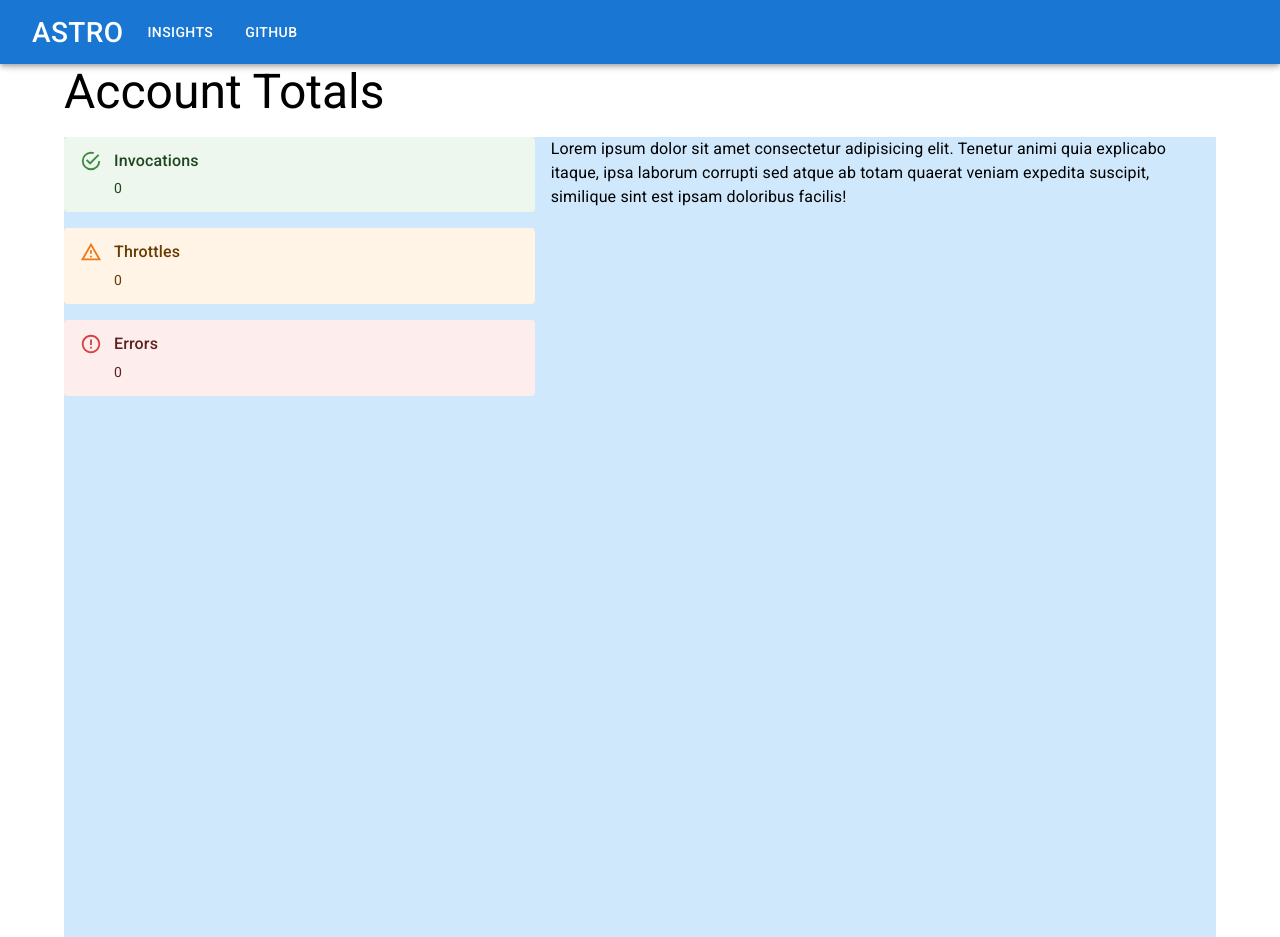
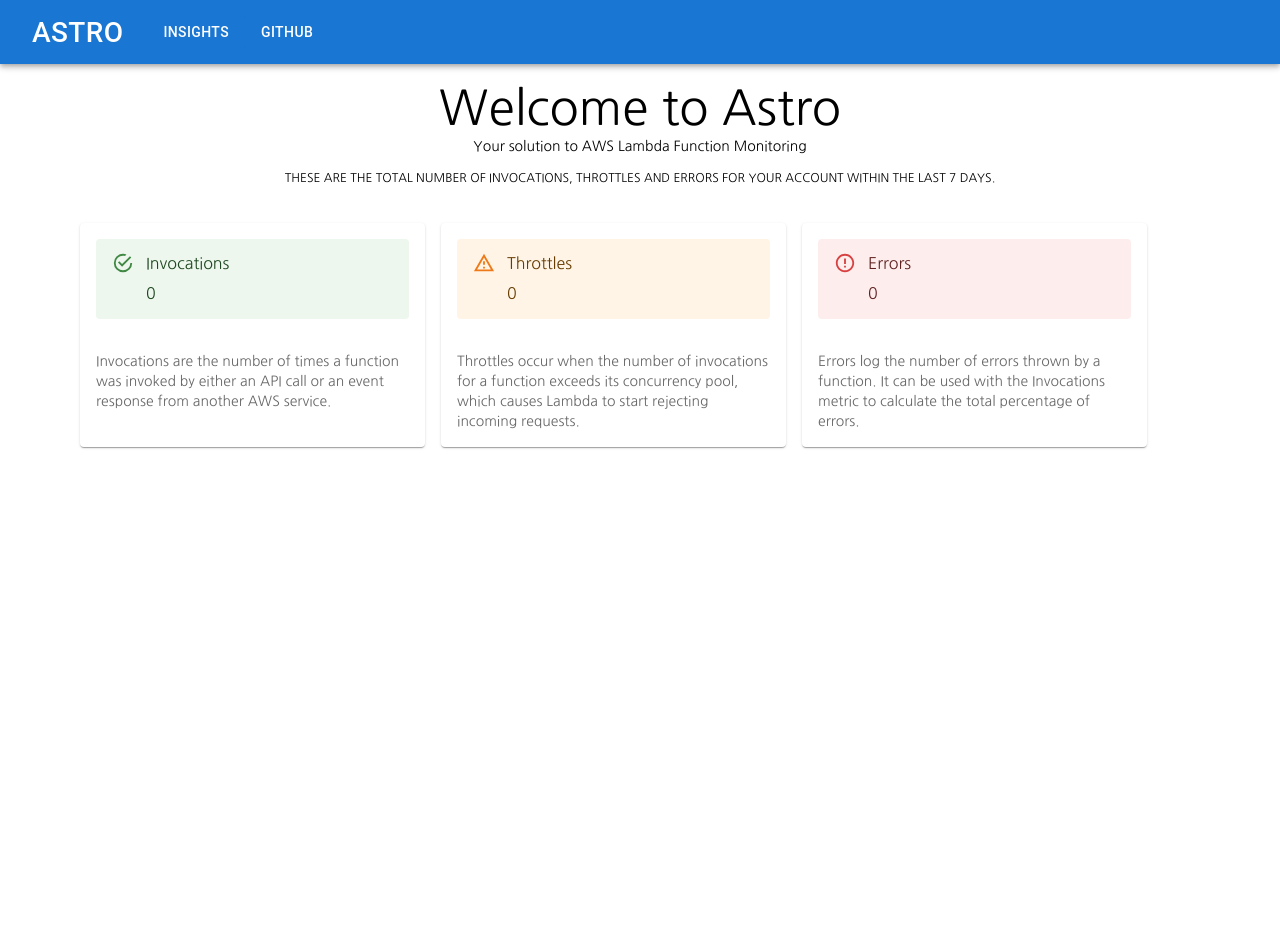
Before and after one commit to oslabs-beta/ASTRO, a React app: page / in a window 1280 px wide. After the commit the page ends 800 px from the top, so only its background shows below. Built offline with nearby package versions, Linux system fonts and the light colour scheme; no server answers.

Commit message:
added styling to home page > Co-authored-by: Anthony adavid16967@gmail.com

```diff
--- a/src/components/Invocations.jsx
+++ b/src/components/Invocations.jsx
@@ -43,7 +43,6 @@
         beginAtZero: true,
         min: 0,
         ticks:{
-
            color:"black",
            font:{
           size:18
--- a/src/components/NavBar.jsx
+++ b/src/components/NavBar.jsx
@@ -6,6 +6,7 @@
 import AppBar from '@mui/material/AppBar';
 import Toolbar from '@mui/material/Toolbar';
 import Button from '@mui/material/Button';
+import Box from '@mui/material/Box';
 
 
 
@@ -24,7 +25,7 @@
             className="navbar-astro"
           >Astro</Link>
           </Button>
-
+          <Box  sx={{ ml: 2 }} >
           <Button variant="contained" disableElevation>
             <Link to="/insights">Insights</Link>
             </Button>
@@ -33,6 +34,7 @@
             {/* <Link to="https://github.com/oslabs-beta/ASTRO" target="_blank" rel="noopener noreferrer">Github</Link> */}
             <Link to="/github">Github</Link>
             </Button>
+          </Box>
 
         </Toolbar>
       </AppBar>
--- a/src/components/Sidebar.jsx
+++ b/src/components/Sidebar.jsx
@@ -50,7 +50,7 @@
           onClick={() => handleClick(idx)}
           >
             <ListItemText primary={element}/>
-          </ListItemButton>)
+            </ListItemButton>)
         })}
       </List>
       <Divider/>
--- a/src/index.html
+++ b/src/index.html
@@ -1,13 +1,12 @@
 <!DOCTYPE html>
 <html lang="en">
 <head>
+	<link rel="preconnect" href="https://fonts.googleapis.com">
+<link rel="preconnect" href="https://fonts.gstatic.com" crossorigin>
+<link href="https://fonts.googleapis.com/css2?family=Nanum+Gothic&family=Ubuntu:wght@700&display=swap" rel="stylesheet">
 	<meta charset="UTF-8">
 	<meta http-equiv="X-UA-Compatible" content="IE=edge">
 	<meta name="viewport" content="width=device-width, initial-scale=1.0">
-	<link
-  rel="stylesheet"
-  href="https://fonts.googleapis.com/css?family=Roboto:300,400,500,700&display=swap"
-	/>
 	<title>ASTRO</title>
 </head>
 <body>
--- a/src/pages/Home.jsx
+++ b/src/pages/Home.jsx
@@ -10,8 +10,31 @@
 import Box from '@mui/material/Box';
 import Container from '@mui/material/Container';
 import Grid from '@mui/material/Grid';
+// Font-Family
+import { createTheme, ThemeProvider } from '@mui/material/styles';
+// Transparency
+
+
+//CARD COMPONENT EXAMPLE
+import Card from '@mui/material/Card';
+import CardContent from '@mui/material/CardContent';
+import { CardActionArea } from '@mui/material';
 
 function Home(props) {
+
+
+	const theme = createTheme({
+		typography: {
+			fontFamily: [
+				"Nanum Gothic",
+				"sans-serif"
+			].join(","),
+		},
+	});
+
+
+
+
   const [totalInvocations, setInvocations] = useState(0);
   const [totalThrottles, setThrottles] = useState(0);
   const [totalErrors, setErrors] = useState(0);
@@ -36,46 +59,121 @@
     const errors = promise('Errors', setErrors);
   }
 
+  // const classes = useStyles();
+
   return (
+		<ThemeProvider theme={theme}>
+			<Container
+				maxWidth="lg"
+			>
+				<Box>
+					<Box
+						sx={{
+							display: "flex",
+							justifyContent: "center",
+							mt: 1,
+							pt: 1,
+							bgcolor: "background.paper",
+							borderRadius: 1,
+						}}
+					>
+						<Typography variant="h3">Welcome to Astro</Typography>
+					</Box>
+					<Box
+						sx={{
+							display: "flex",
+							justifyContent: "center",
+							bgcolor: "background.paper",
+							borderRadius: 0,
+						}}
+					>
+						<Typography variant="subtitle2" gutterBottom>
+							Your solution to AWS Lambda Function Monitoring
+						</Typography>
+					</Box>
 
-    <Container maxWidth="lg">
-       <Typography variant="h3" component="div" gutterBottom>
-              Account Totals
+					<Box
+						sx={{
+							display: "flex",
+							justifyContent: "center",
+							bgcolor: "background.paper",
+							borderRadius: 1,
+						}}
+					>
+						<Typography variant="overline" display="block" gutterBottom>
+							These are the total number of Invocations, Throttles and Errors
+							for your account within the last 7 Days.
 						</Typography>
-      <Box sx={{ flexGrow: 1, display: 'flex', flexDirection: 'row', bgcolor: '#cfe8fc', height: '100vh' }}>
+					</Box>
+				</Box>
 
-        <Grid container spacing={2} >
-
-            <Grid item xs={5}>
-                <Stack sx={{ width: '100%' }} spacing={2}>
-
+				<Box sx={{ display: "flex", mt: 3 }}>
+					<Card sx={{ maxWidth: 345, ml: 2 }}>
+						<CardActionArea>
+							<CardContent>
+								<Stack sx={{ width: "100%" }} spacing={2}>
 									<Alert severity="success">
 										<AlertTitle>Invocations</AlertTitle>
-                      { totalInvocations }
+										<Typography>{totalInvocations}</Typography>
 									</Alert>
+								</Stack>
+							</CardContent>
 
+							<CardContent>
+								<Typography variant="body2" color="text.secondary">
+									Invocations are the number of times a function was invoked by
+									either an API call or an event response from another AWS
+									service.
+								</Typography>
+							</CardContent>
+						</CardActionArea>
+					</Card>
+
+					<Card sx={{ maxWidth: 345, ml: 2 }}>
+						<CardActionArea>
+							<CardContent>
+								<Stack sx={{ width: "100%" }} spacing={2}>
 									<Alert severity="warning">
 										<AlertTitle>Throttles</AlertTitle>
-                      { totalThrottles }
+										<Typography>{totalThrottles}</Typography>
 									</Alert>
+								</Stack>
+							</CardContent>
 
+							<CardContent>
+								<Typography variant="body2" color="text.secondary">
+									Throttles occur when the number of invocations for a function
+									exceeds its concurrency pool, which causes Lambda to start
+									rejecting incoming requests.
+								</Typography>
+							</CardContent>
+						</CardActionArea>
+					</Card>
+
+					<Card sx={{ maxWidth: 345, ml: 2 }}>
+						<CardActionArea>
+							<CardContent>
+								<Stack sx={{ width: "100%" }} spacing={2}>
 									<Alert severity="error">
 										<AlertTitle>Errors</AlertTitle>
-                      { totalErrors }
+										<Typography>{totalErrors}</Typography>
 									</Alert>
+								</Stack>
+							</CardContent>
 
-                </Stack>
-            </Grid>
-
-            <Grid item xs={7}>
-              <Typography>Lorem ipsum dolor sit amet consectetur adipisicing elit. Tenetur animi quia explicabo itaque, ipsa laborum corrupti sed atque ab totam quaerat veniam expedita suscipit, similique sint est ipsam doloribus facilis!
+							<CardContent>
+								<Typography variant="body2" color="text.secondary">
+									Errors log the number of errors thrown by a function. It can
+									be used with the Invocations metric to calculate the total
+									percentage of errors.
 								</Typography>
-            </Grid>
-
-        </Grid>
+							</CardContent>
+						</CardActionArea>
+					</Card>
 				</Box>
 			</Container>
-  )
+		</ThemeProvider>
+	);
 }
 
 export default Home;
```
Also changed, not shown: src/styles/style.js (added, +9 -0 lines), src/fonts/Raleway-Regular.woff2 (added), src/styles/styles.css (line endings or trailing spaces). Lines whose indentation alone changed are shown as unchanged.
